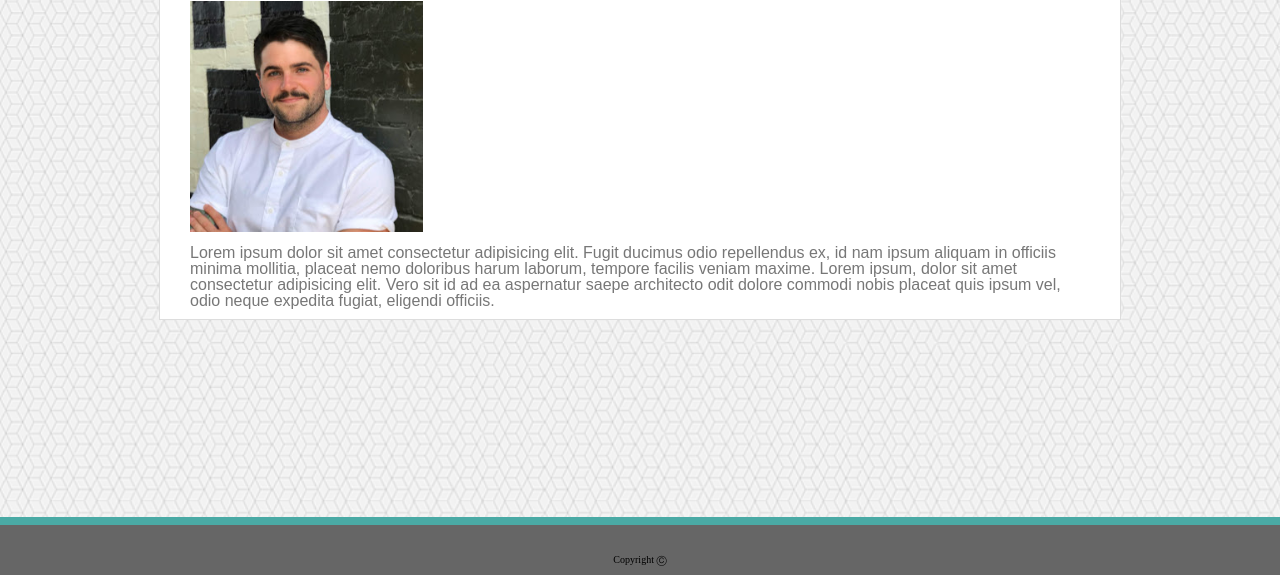
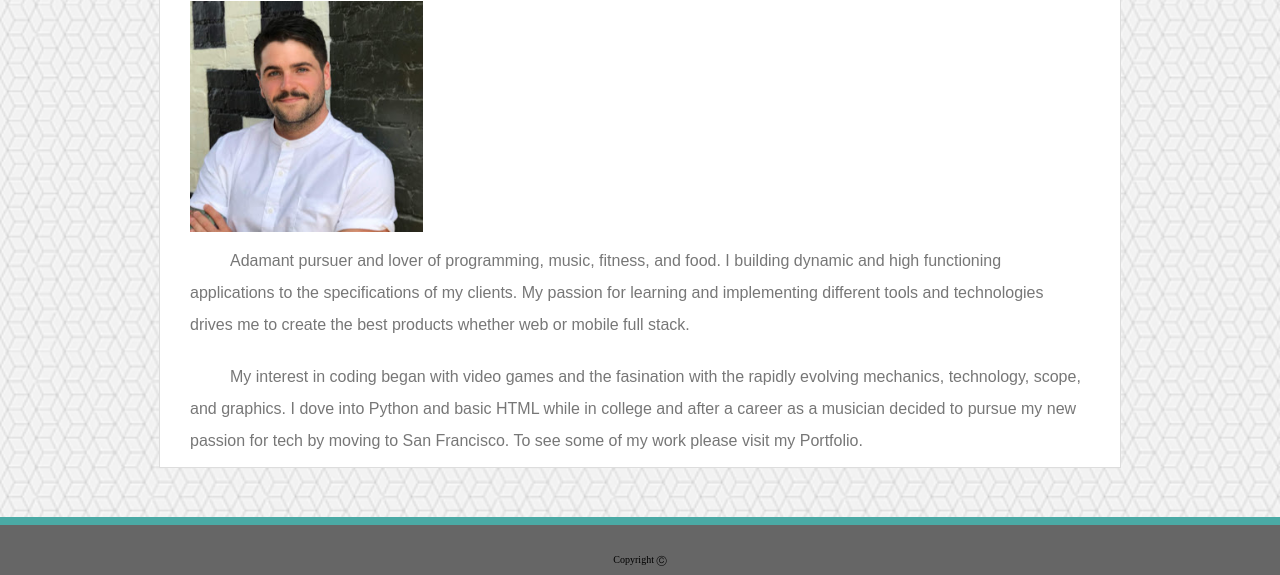
Before and after one commit to skuttenkuler/basic-porfolio, a plain HTML site: page index.html in a window 1280 px wide. Shown: the part 225-800 px from the top of the page. Drawn offline with Linux system fonts and the light colour scheme.

Commit message:
updated about section

```diff
--- a/assets/css/style.css
+++ b/assets/css/style.css
@@ -83,10 +83,12 @@ li {
     font-family: 'Georgia', Times, 'Times New Roman', serif;
 }
 .about-container p {
-    display: inline-flex;
+    display: inline-block;
     margin: 10px 30px 10px 30px;
     font-family: 'Arial', 'Helvetica Neue', Helvetica, sans-serif;
     color: #777777;
+    line-height: 2;
+    text-indent: 40px;
 }
 .about-image{
     margin-left: 30px;
@@ -100,9 +102,7 @@ li {
     margin-top:15px;
     color: #777777;
 }
-.f-para{
-    float: inline-end;
-}
+
 footer{
     position: fixed;
     left: 0px;
--- a/index.html
+++ b/index.html
@@ -39,7 +39,16 @@
             <div class="about-image">
                 <img src="./assets/images/headshot.png" alt="headshot">
             </div>
-            <p>Lorem ipsum dolor sit amet consectetur adipisicing elit. Fugit ducimus odio repellendus ex, id nam ipsum aliquam in officiis minima mollitia, placeat nemo doloribus harum laborum, tempore facilis veniam maxime. Lorem ipsum, dolor sit amet consectetur adipisicing elit. Vero sit id ad ea aspernatur saepe architecto odit dolore commodi nobis placeat quis ipsum vel, odio neque expedita fugiat, eligendi officiis.</p>
+                <p>     Adamant pursuer and lover of programming, music, fitness, and food.
+                    I building dynamic and high functioning applications to the specifications of my clients.
+                    My passion for learning and implementing different tools and technologies
+                    drives me to create the best products whether web or mobile full stack.
+                </p>
+                <p>
+                        My interest in coding began with video games and the fasination with the rapidly evolving mechanics,
+                    technology, scope, and graphics. I dove into Python and basic HTML while in college and after a career as a musician
+                    decided to pursue my new passion for tech by moving to San Francisco. To see some of my work please visit my Portfolio.
+                </p>
             </div>
         <!-- Sticky Footer -->
         <footer class="foot">
```
